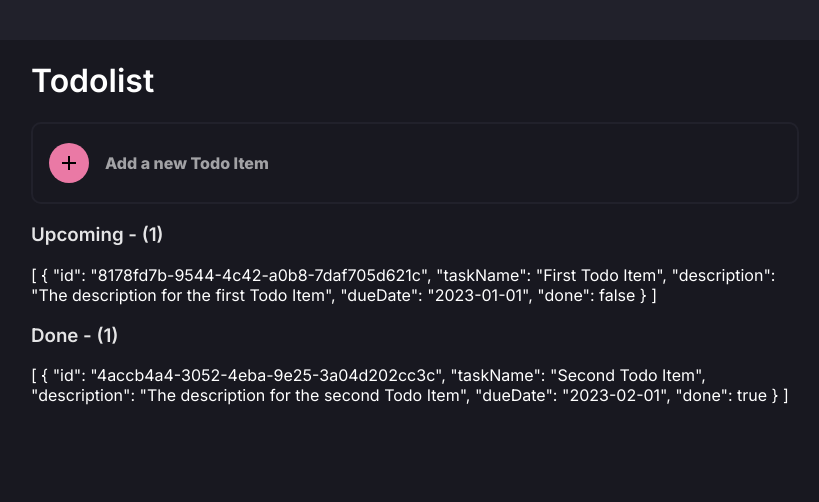
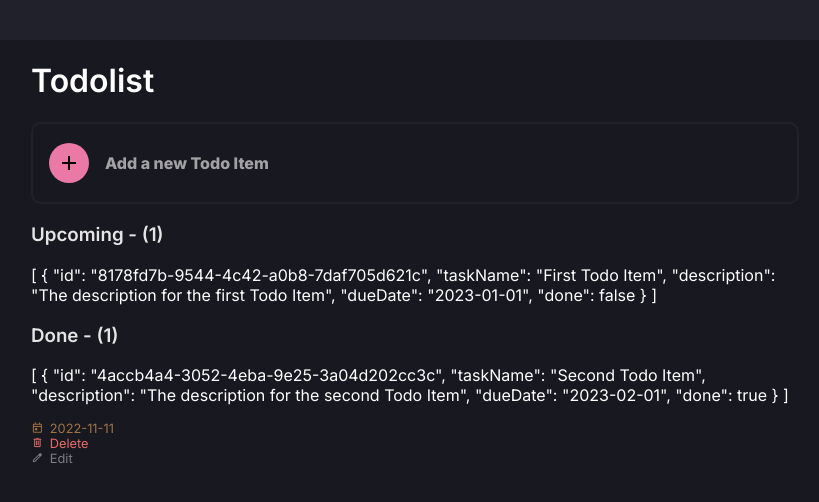
Before and after one commit to EliasDolinsek/vue-course-project-todolist, a Vue app: page / in a window 1280 px wide. Shown: the top 502 px of the page, without its empty margins (225-1044 px from the left). Built offline with nearby package versions, Linux system fonts and the light colour scheme.

Commit message:
Finished

```diff
--- a/src/App.vue
+++ b/src/App.vue
@@ -3,6 +3,7 @@ import { v4 as uuidv4 } from "uuid";
 import { computed, ref } from "vue";
 import TodoItemsCategory from "./components/TodoItemsCategory.vue";
 import TheAddTodoItemCard from "./components/TheAddTodoItemCard.vue";
+import AppIconText from "./components/icon-text/AppIconText.vue";
 
 const todoItems = ref([
   {
@@ -61,6 +62,11 @@ const handleTodoItemAdd = (item) => {
       :todo-items="todoItemsDone"
       :title="todoItemsDoneCategoryTitle"
     />
+    <div>
+      <AppIconText icon="today" text="2022-11-11" color="#9F7443"/>
+      <AppIconText icon="delete" text="Delete" color="#E66D67" action/>
+      <AppIconText icon="edit" text="Edit" color="#7D7D85" action/>
+    </div>
   </main>
 </template>
 
--- /dev/null
+++ b/src/components/icon-text/AppIconText.vue
@@ -0,0 +1,49 @@
+<script setup>
+defineProps({
+  icon: {
+    icon: String,
+    required: true,
+  },
+  text: {
+    text: String,
+    required: true,
+  },
+  color: {
+    type: String,
+    default() {
+      return "#FFF";
+    },
+  },
+  action: {
+    type: Boolean,
+    default: false,
+  },
+});
+</script>
+
+<template>
+  <div :class="{ 'icon-text-container': true, 'is-action': action }">
+    <span class="material-symbols-outlined icon" :style="{ color: color }">{{
+      icon
+    }}</span>
+    <span :style="{ color: color }">{{ text }}</span>
+  </div>
+</template>
+
+<style scoped>
+.icon-text-container {
+  display: flex;
+  flex-direction: row;
+  align-items: center;
+  font-size: 0.8rem;
+}
+
+.is-action {
+  cursor: pointer;
+}
+
+.icon {
+  margin-right: 6px;
+  font-size: 0.8rem;
+}
+</style>
```
